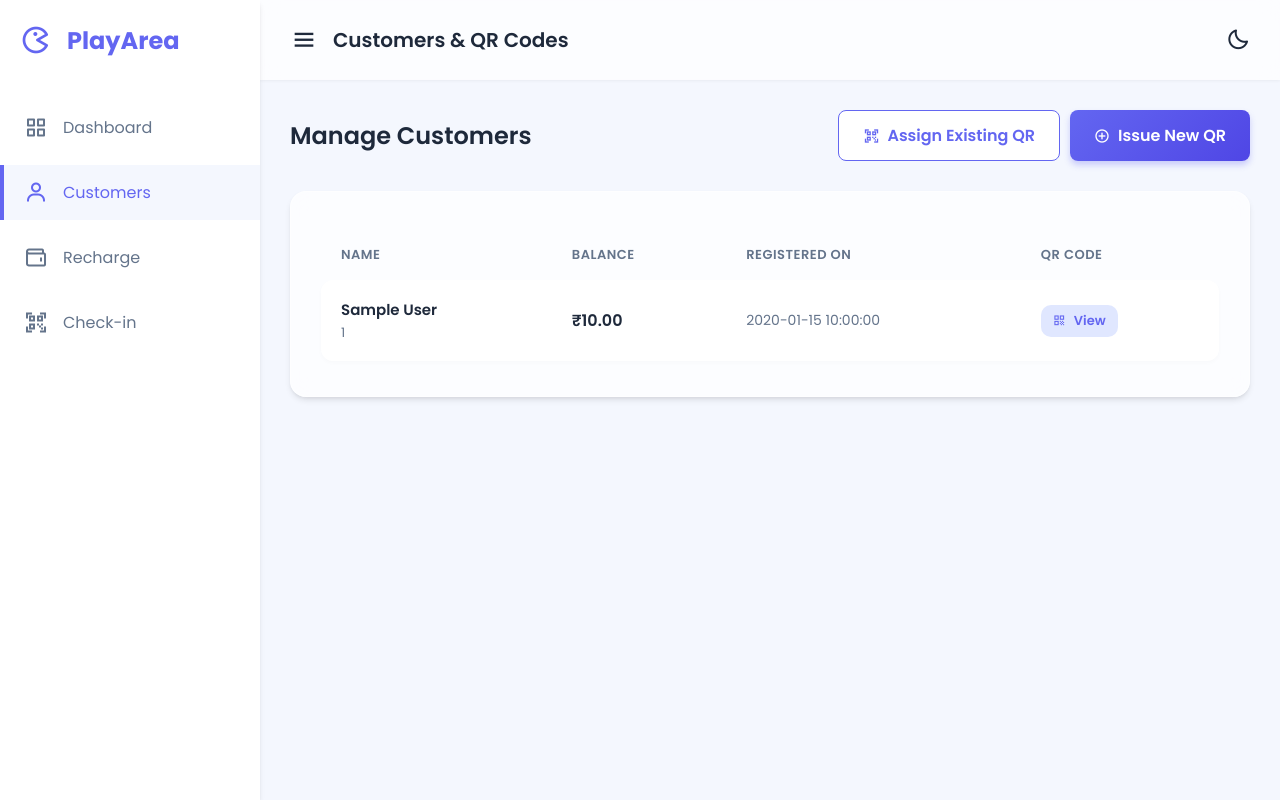
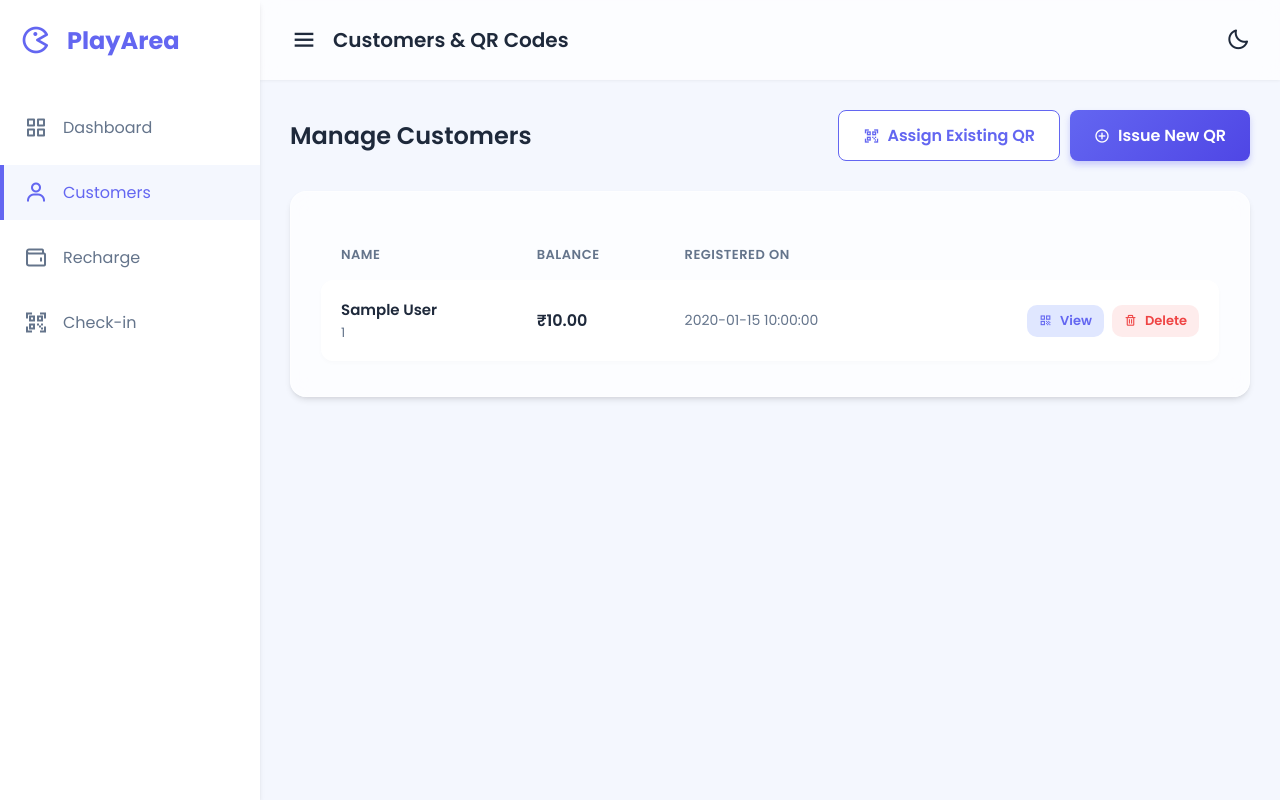
Before and after one commit to Aaronschristo/mentox, a Flask app: page /customers in a window 1280 px wide. Run offline with Flask 3, Linux system fonts and the light colour scheme; tables that the repository leaves empty hold one stand-in row (values such as "Sample post").

Commit message:
feat: added customer deleting option.

```diff
--- a/app.py
+++ b/app.py
@@ -91,6 +91,18 @@ def manage_customers():
         db.session.commit()
         return jsonify({'message': 'Customer created successfully', 'id': new_customer.id}), 201
 
+@app.route('/api/customers/<customer_id>', methods=['DELETE'])
+def delete_customer(customer_id):
+    customer = Customer.query.get(customer_id)
+    if not customer:
+        return jsonify({'error': 'Customer not found'}), 404
+
+    Transaction.query.filter_by(customer_id=customer.id).delete()
+    db.session.delete(customer)
+    db.session.commit()
+
+    return jsonify({'message': 'Customer deleted successfully'}), 200
+
 @app.route('/api/customers/search', methods=['GET'])
 def search_customers():
     q = request.args.get('q', '').strip()
@@ -171,5 +183,7 @@ def generate_qr(customer_id):
     return send_file(img_io, mimetype='image/png')
 
 if __name__ == '__main__':
-    from waitress import serve
-    serve(app, host='0.0.0.0', port=5000)
+    # from waitress import serve
+    # serve(app, host='0.0.0.0', port=5000)
+
+    app.run(debug=True)
--- a/static/css/style.css
+++ b/static/css/style.css
@@ -292,6 +292,26 @@ h2 {
   box-shadow: 0 6px 8px -1px rgba(0, 0, 0, 0.6), inset 0 1px 0 rgba(255, 255, 255, 0.15);
 }
 
+/* Danger Soft Button */
+.btn-danger-soft {
+  background: rgba(239, 68, 68, 0.1);
+  color: var(--danger);
+  border-radius: 10px;
+}
+.btn-danger-soft:hover {
+  background: rgba(239, 68, 68, 0.2);
+  transform: translateY(-2px);
+}
+[data-theme="dark"] .btn-danger-soft {
+  background: rgba(239, 68, 68, 0.15);
+  color: #fca5a5;
+  border: 1px solid rgba(239, 68, 68, 0.2);
+}
+[data-theme="dark"] .btn-danger-soft:hover {
+  background: rgba(239, 68, 68, 0.25);
+  transform: translateY(-2px);
+}
+
 /* Tables */
 .table-container {
   overflow-x: auto;
--- a/static/js/app.js
+++ b/static/js/app.js
@@ -293,9 +293,14 @@ function loadCustomers() {
                             <td data-label="Balance" style="font-weight:600; color:var(--text-dark)">${formatCurrency(c.balance)}</td>
                             <td data-label="Registered" class="text-light">${c.created_at}</td>
                             <td data-label="Action">
-                                <button class="btn btn-amount" style="padding: 6px 12px; font-size: 13px;" onclick="showQR('${c.id}', '${c.name}')">
-                                    <i class='bx bx-qr'></i> View
-                                </button>
+                                <div style="display:flex; gap: 8px; justify-content: flex-end;">
+                                    <button class="btn btn-amount" style="padding: 6px 12px; font-size: 13px;" onclick="showQR('${escapeHTML(c.id)}', '${escapeHTML(c.name)}')">
+                                        <i class='bx bx-qr'></i> View
+                                    </button>
+                                    <button class="btn btn-danger-soft" style="padding: 6px 12px; font-size: 13px;" onclick="deleteCustomer('${escapeHTML(c.id)}', '${escapeHTML(c.name)}')">
+                                        <i class='bx bx-trash'></i> Delete
+                                    </button>
+                                </div>
                             </td>
                         </tr>
                     `;
@@ -386,3 +391,23 @@ function handleAssignExistingQR(e) {
         }
     });
 }
+
+function deleteCustomer(id, name) {
+    if(confirm(`Are you sure you want to permanently delete customer "${name}"?\nThis action cannot be undone and will permanently wipe their transaction history.`)) {
+        fetch(`/api/customers/${id}`, {
+            method: 'DELETE'
+        })
+        .then(res => res.json().then(data => ({status: res.status, body: data})))
+        .then(res => {
+            if(res.status === 200) {
+                showToast(`Customer "${name}" deleted successfully.`, 'success');
+                loadCustomers();
+            } else {
+                showToast(res.body.error, 'error');
+            }
+        })
+        .catch(err => {
+            showToast('System Error', 'error');
+        });
+    }
+}
--- a/templates/customers.html
+++ b/templates/customers.html
@@ -6,7 +6,9 @@
 <div class="flex-header">
     <h2 style="margin: 0;">Manage Customers</h2>
     <div class="header-buttons">
-        <button class="btn" style="background: var(--white); color: var(--primary-color); border: 1px solid var(--primary-color);" onclick="startAssignQRFlow()">
+        <button class="btn"
+            style="background: var(--white); color: var(--primary-color); border: 1px solid var(--primary-color);"
+            onclick="startAssignQRFlow()">
             <i class='bx bx-qr-scan'></i> Assign Existing QR
         </button>
         <button class="btn btn-primary" onclick="toggleModal('issueQrModal')">
@@ -23,7 +25,6 @@
                     <th>Name</th>
                     <th>Balance</th>
                     <th>Registered On</th>
-                    <th>QR Code</th>
                 </tr>
             </thead>
             <tbody id="customers-table-body">
@@ -181,7 +182,7 @@
             overlaySuccess.classList.add("hidden");
         }
 
-        window.initAssignScannerDependencies = function() {
+        window.initAssignScannerDependencies = function () {
             if (isScannerInitialized) return;
 
             assignHtml5QrCode = new Html5Qrcode("assign-reader");
```
